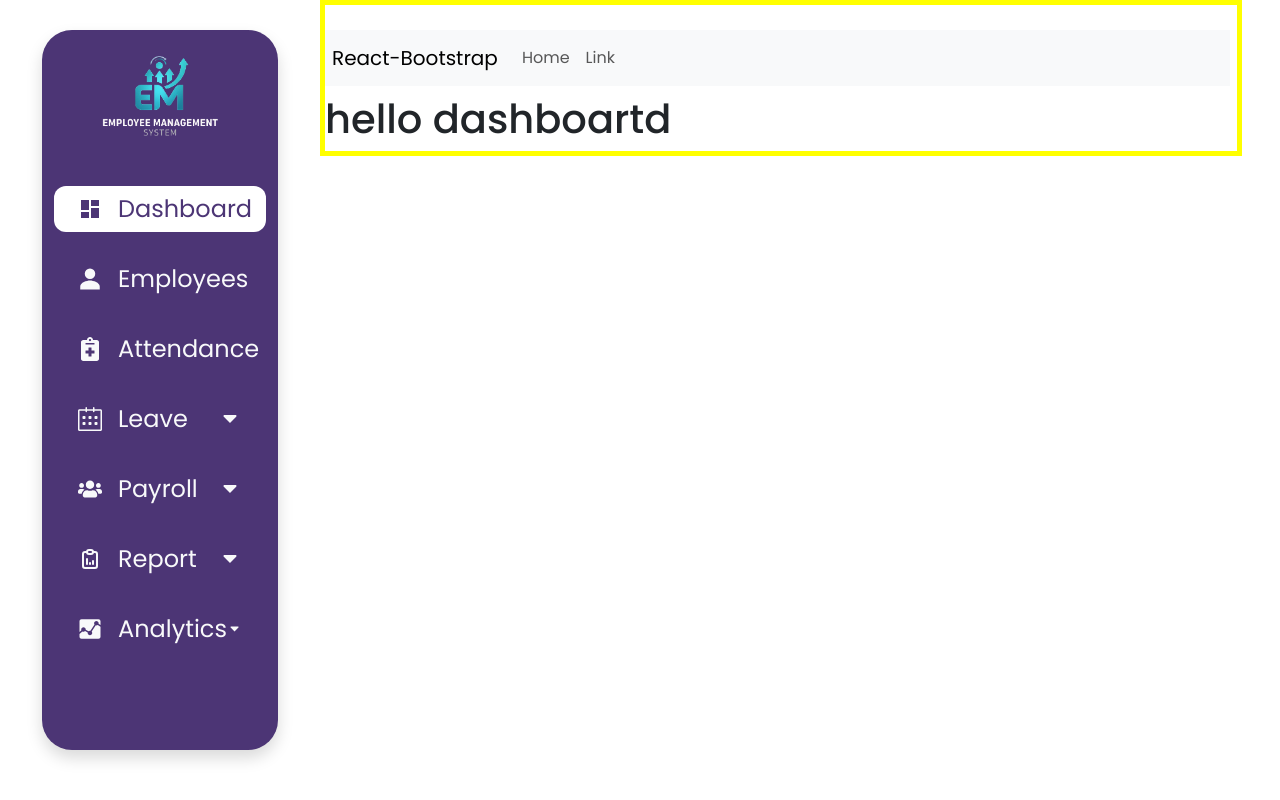
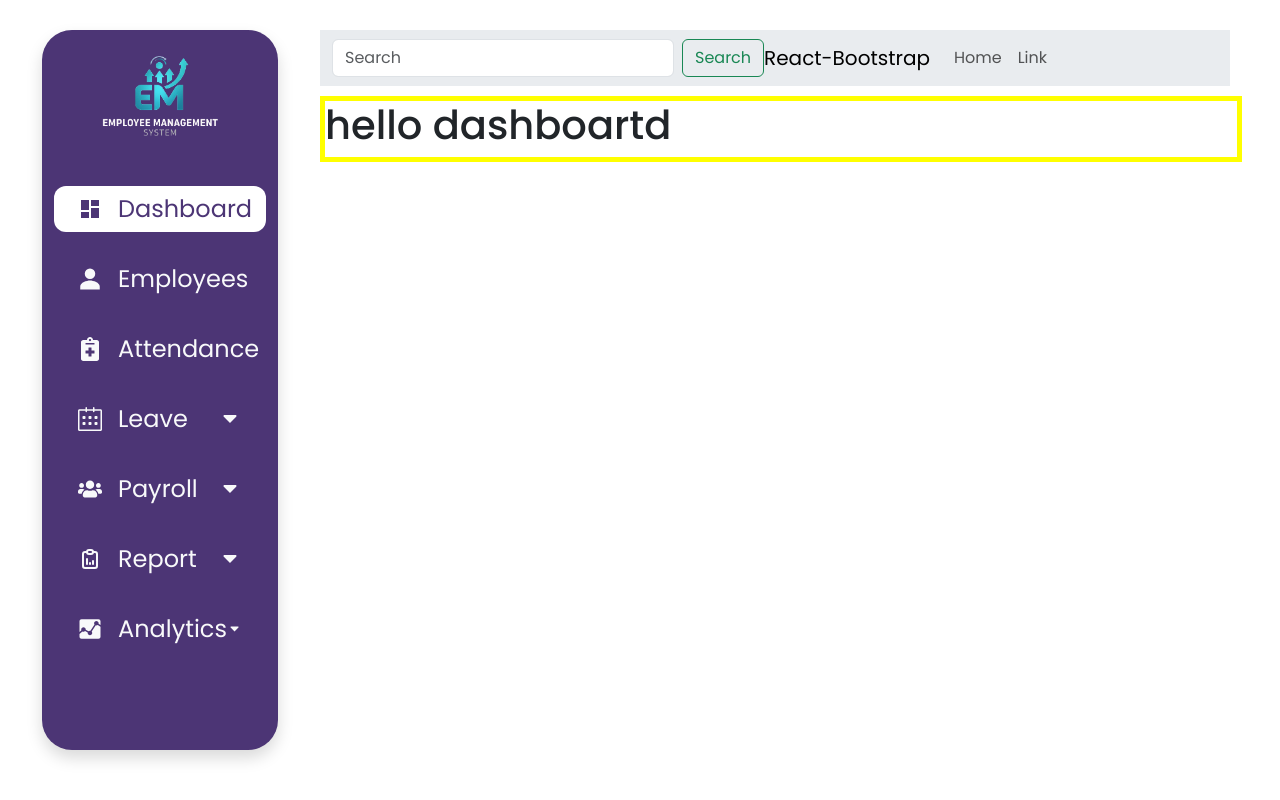
Before and after one commit to arabictech/ems, a React (Create React App) app in the folder frontend/: page / in a window 1280 px wide. Built offline with nearby package versions, Linux system fonts and the light colour scheme.

Commit message:
main-content position change

```diff
--- a/frontend/src/App.css
+++ b/frontend/src/App.css
@@ -14,8 +14,8 @@ body {
   border: 5px solid yellow;
   width: 72%;
   margin-left: 25%;
-  padding-top: 7%;
   position: absolute;
+  top: 12%;
   /* display: flex;
   justify-content: center; */
 
--- a/frontend/src/Components/Header.jsx
+++ b/frontend/src/Components/Header.jsx
@@ -13,6 +13,8 @@ import Nav from 'react-bootstrap/Nav';
 import Navbar from 'react-bootstrap/Navbar';
 import Row from 'react-bootstrap/Row';
 import Col from 'react-bootstrap/Col';
+import Form from 'react-bootstrap/Form';
+import Button from 'react-bootstrap/Button';
 
 function Header() {
   return (
@@ -34,8 +36,17 @@ function Header() {
         </div>
           </Col>
           <Col lg={9} className='p-0'>
-                <Navbar expand="lg" className="bg-body-tertiary" style={{margin:'30px',marginLeft:'0px',marginRight:'50px'}}>
+                <Navbar expand="lg" className="bg-body-secondary" style={{margin:'30px',marginLeft:'0px',marginRight:'50px'}}>
                 <Container>
+                  <Form className="d-flex">
+                    <Form.Control
+                      type="search"
+                      placeholder="Search"
+                      className="me-2"
+                      aria-label="Search"
+                    />
+                    <Button variant="outline-success">Search</Button>
+                  </Form>
                   <Navbar.Brand href="#home">React-Bootstrap</Navbar.Brand>
                   <Navbar.Toggle aria-controls="basic-navbar-nav" />
                   <Navbar.Collapse id="basic-navbar-nav">
```
Also changed, not shown: 1 other file (tests, documents, lock files or other folders).
